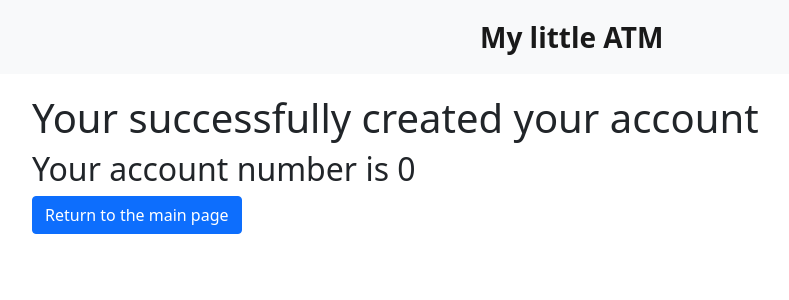
After one commit to T0mOrJerry/LittlePrank, a Flask app: page /success in a window 1280 px wide; the page is wider, and only the part inside the window is pictured. The commit adds this page. Shown: the top 300 px of that part, without its empty margins (68-857 px from the left). Run offline with Flask 3, Linux system fonts and the light colour scheme.

Commit message:
Register works

```diff
--- a/app.py
+++ b/app.py
@@ -1,17 +1,23 @@
 from flask import Flask, render_template, redirect, request
 from flask_wtf import FlaskForm
-from wtforms import PasswordField, StringField, TextAreaField, SubmitField, EmailField
+from wtforms import StringField, SubmitField
 from wtforms.validators import DataRequired
+import datetime
+import sqlite3
 
 app = Flask(__name__)
 app.config['SECRET_KEY'] = 'Warwick-IFP'
+global n
+n = 0
+
 
 
 class AccountForm(FlaskForm):
     name = StringField('Your name', validators=[DataRequired()])
-    password = StringField('Set PIN', validators=[DataRequired()])
+    password = StringField('Set PIN - it should be 4 digits', validators=[DataRequired()])
     password_again = StringField('Repeat your PIN again', validators=[DataRequired()])
     submit = SubmitField('Create an account')
+
 
 
 @app.route('/', methods=['GET', 'POST'])
@@ -30,10 +36,44 @@ def starter():
 def deposit():
     return render_template('deposit.html', title='Deposit')
 
+
 @app.route('/signup', methods=['GET', 'POST'])
 def signup():
+    con = sqlite3.connect("database/ATM_database.db")
+    cur = con.cursor()
     form = AccountForm()
+    if form.validate_on_submit():
+        if form.password.data != form.password_again.data:
+            return render_template('signup.html', title='Account Creation', form=form, message="PINs are different")
+        elif len(form.password.data) != 4:
+            return render_template('signup.html', title='Account Creation', form=form, message="PIN must be 4 digits")
+        elif not (form.password.data.isdigit()):
+            return render_template('signup.html', title='Account Creation', form=form, message="PIN must be 4 digits")
+        res = cur.execute(f"SELECT id FROM user_data WHERE user_name IS '{form.name.data}'").fetchone()
+        if res:
+            num = cur.execute(f"SELECT account_number FROM accounts WHERE user_id IN "
+                              f"(SELECT id FROM user_data WHERE user_name IS '{form.name.data}')").fetchone()[0]
+            return render_template('signup.html', title='Account Creation', form=form,
+                                   message=f"You are already in the system, your account number - {num}")
+        cur.execute(
+            f"INSERT INTO user_data(user_name, creation_date) VALUES ('{form.name.data}', '{datetime.date.today()}')")
+        global n
+        with open('data/account_num.txt') as file:
+            n = int(file.readline())
+        n += 1
+        with open('data/account_num.txt', 'w') as file:
+            file.write(str(n))
+        cur.execute(
+            f"INSERT INTO accounts(user_id, account_number, pin) VALUES ((SELECT id FROM user_data WHERE user_name IS '{form.name.data}'), "
+            f"'{n}', '{form.password.data}')")
+        con.commit()
+        return redirect('/success')
     return render_template('signup.html', title='Account Creation', form=form)
+
+
+@app.route('/success', methods=['GET', 'POST'])
+def success():
+    return render_template('success.html', title='Deposit', account_num=n)
 
 
 if __name__ == '__main__':
--- /dev/null
+++ b/data/account_num.txt
@@ -0,0 +1 @@
+1000004
--- /dev/null
+++ b/templates/success.html
@@ -0,0 +1,8 @@
+{% extends "base.html" %}
+{% block content %}
+    <div style="position: relative; top: 20px; left: 100px">
+        <h1> Your successfully created your account</h1>
+        <h2> Your account number is {{ account_num }}</h2>
+    <a class="btn btn-primary" href="/" role="button">Return to the main page</a>
+    </div>
+{% endblock %}
```
Also changed, not shown: templates/signup.html (+5 -3 lines), database/ATM_database.db.
